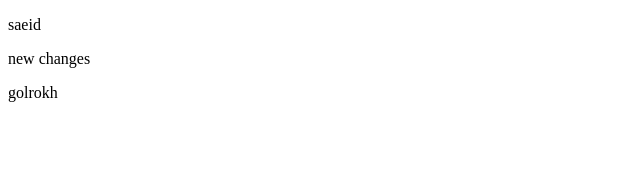
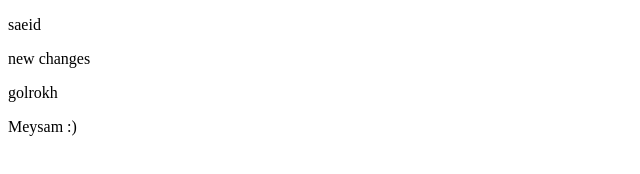
Before and after one commit to laksaeid/test-git-maktab113, a plain HTML site: page index.html in a window 1280 px wide. Shown: the full height of the page, 0-640 px from the left. Drawn offline with Linux system fonts and the light colour scheme.

Commit message:
added meysam p

```diff
--- a/index.html
+++ b/index.html
@@ -9,5 +9,6 @@
     <p>saeid</p>
     <p>new changes</p>
     <p>golrokh</p>
+    <p>Meysam :)</p>
   </body>
 </html>
```
